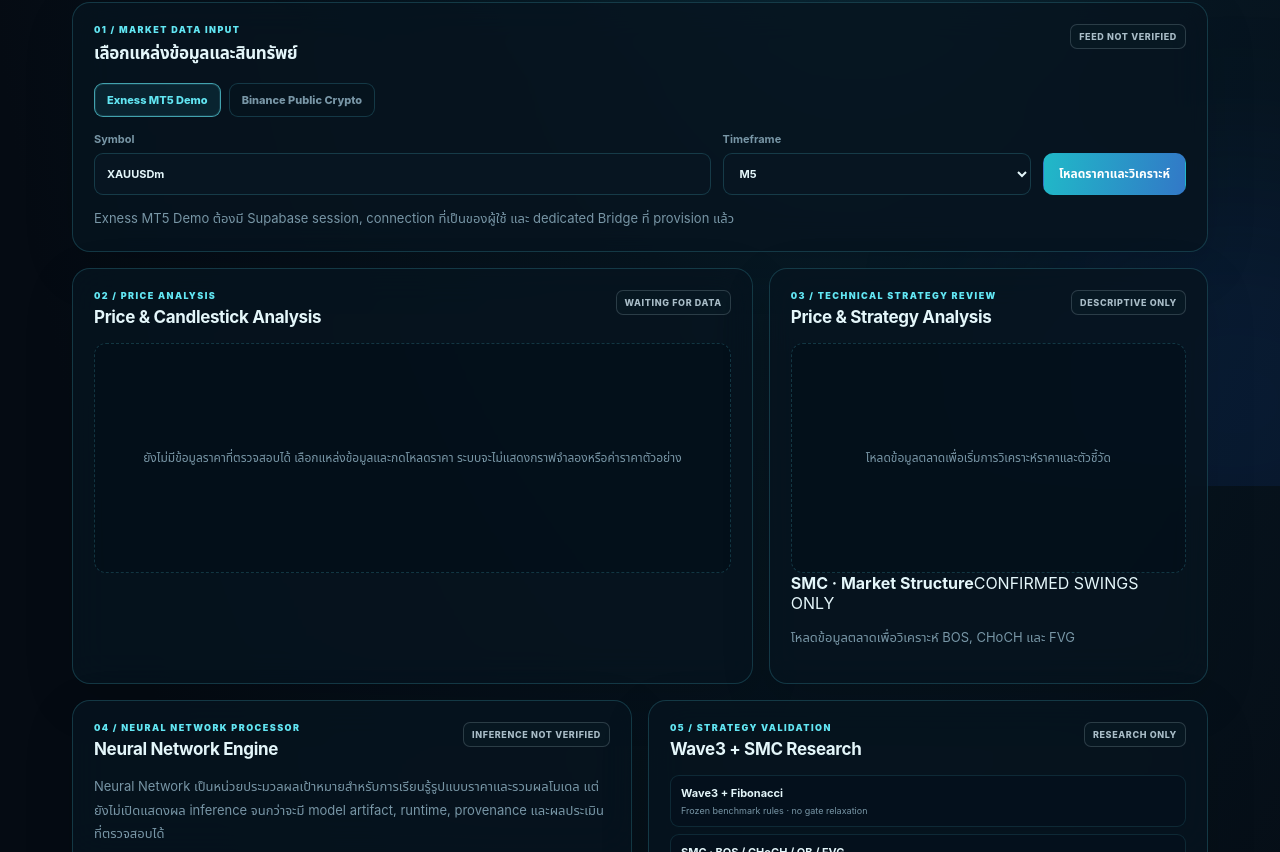
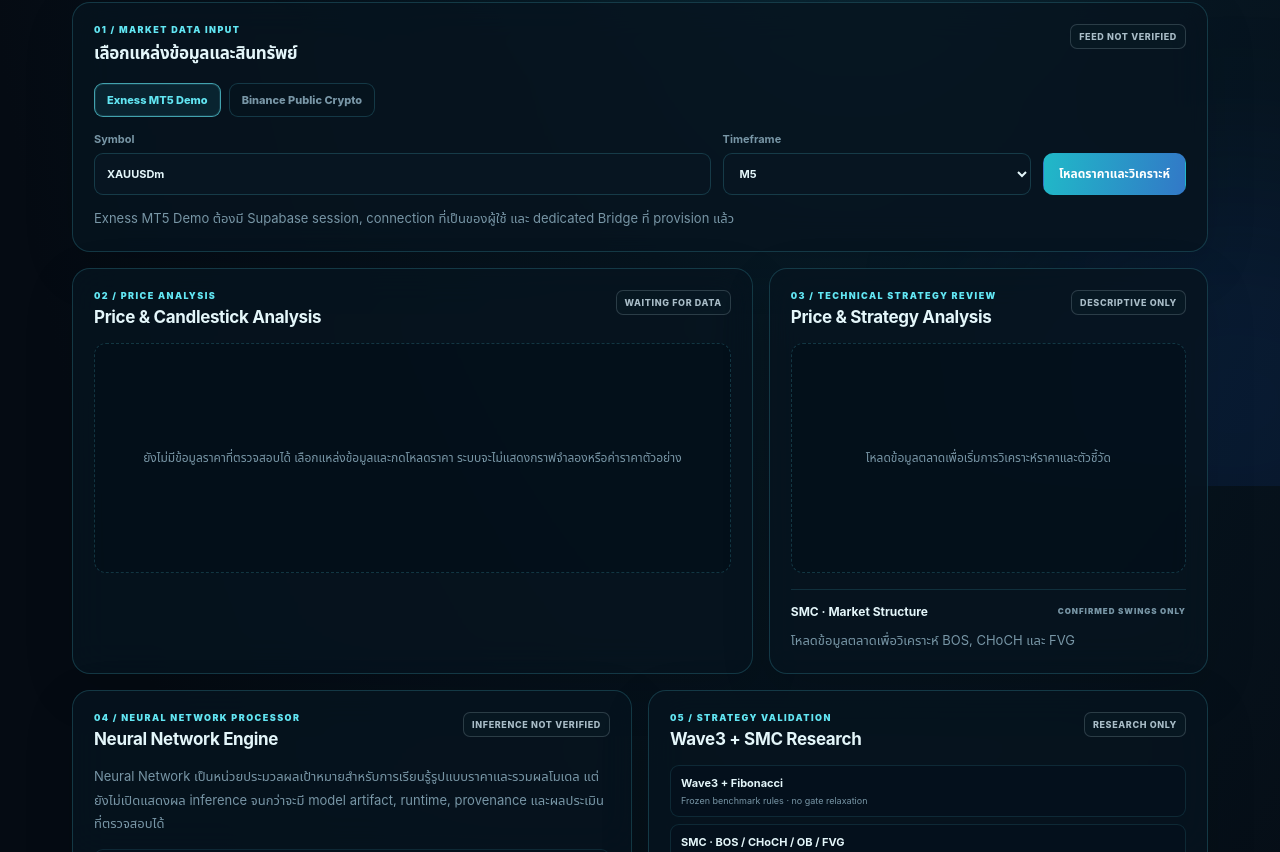
Before and after one commit to vutting895/VOOM_SYSTEM-NOVA-AI, a Next.js app in the folder frontend/: page /trading-intelligence in a window 1280 px wide. Shown: the part 314-1166 px from the top of the page. Built offline with nearby package versions, Linux system fonts and the light colour scheme.

Commit message:
style(trading-intelligence): display SMC structure insights

```diff
--- a/frontend/app/trading-intelligence/trading-intelligence.css
+++ b/frontend/app/trading-intelligence/trading-intelligence.css
@@ -148,3 +148,24 @@
   .ti-chart { min-height: 160px; }
   .ti-chart-range { margin-left: 0; }
 }
+
+.ti-structure-block { margin-top: 16px; padding-top: 14px; border-top: 1px solid rgba(80, 209, 231, .15); }
+.ti-structure-heading { display: flex; flex-wrap: wrap; align-items: center; justify-content: space-between; gap: 8px; margin-bottom: 10px; }
+.ti-structure-heading strong { color: var(--nova-text); font-size: 12px; }
+.ti-structure-heading span, .ti-structure-label { color: var(--nova-muted); font-size: 8px; font-weight: 900; letter-spacing: .12em; }
+.ti-structure-summary { display: flex; flex-wrap: wrap; align-items: center; gap: 6px 12px; padding: 10px; border: 1px solid rgba(80, 209, 231, .14); border-radius: 9px; background: rgba(4, 17, 27, .52); }
+.ti-structure-summary > span { color: var(--nova-muted); font-size: 9px; }
+.ti-structure-summary > strong { color: var(--nova-text); font-size: 12px; }
+.ti-structure-summary > small { margin-left: auto; color: var(--nova-muted); font-size: 8px; }
+.ti-structure-columns { display: grid; grid-template-columns: 1fr 1fr; gap: 10px; margin-top: 11px; }
+.ti-structure-columns > div { min-width: 0; }
+.ti-structure-label { display: block; margin-bottom: 7px; }
+.ti-structure-row { display: grid; grid-template-columns: 36px minmax(0, 1fr); gap: 4px 7px; align-items: center; padding: 7px 0; border-bottom: 1px solid rgba(80, 209, 231, .1); font-size: 9px; }
+.ti-structure-row b { color: var(--nova-cyan); }
+.ti-structure-row span { text-transform: uppercase; }
+.ti-structure-row strong { grid-column: 2; color: var(--nova-text); font-size: 10px; font-variant-numeric: tabular-nums; overflow-wrap: anywhere; }
+.ti-structure-empty { margin: 0; color: var(--nova-muted); font-size: 9px; line-height: 1.7; }
+@media (max-width: 460px) {
+  .ti-structure-columns { grid-template-columns: 1fr; }
+  .ti-structure-summary > small { width: 100%; margin-left: 0; }
+}
```
